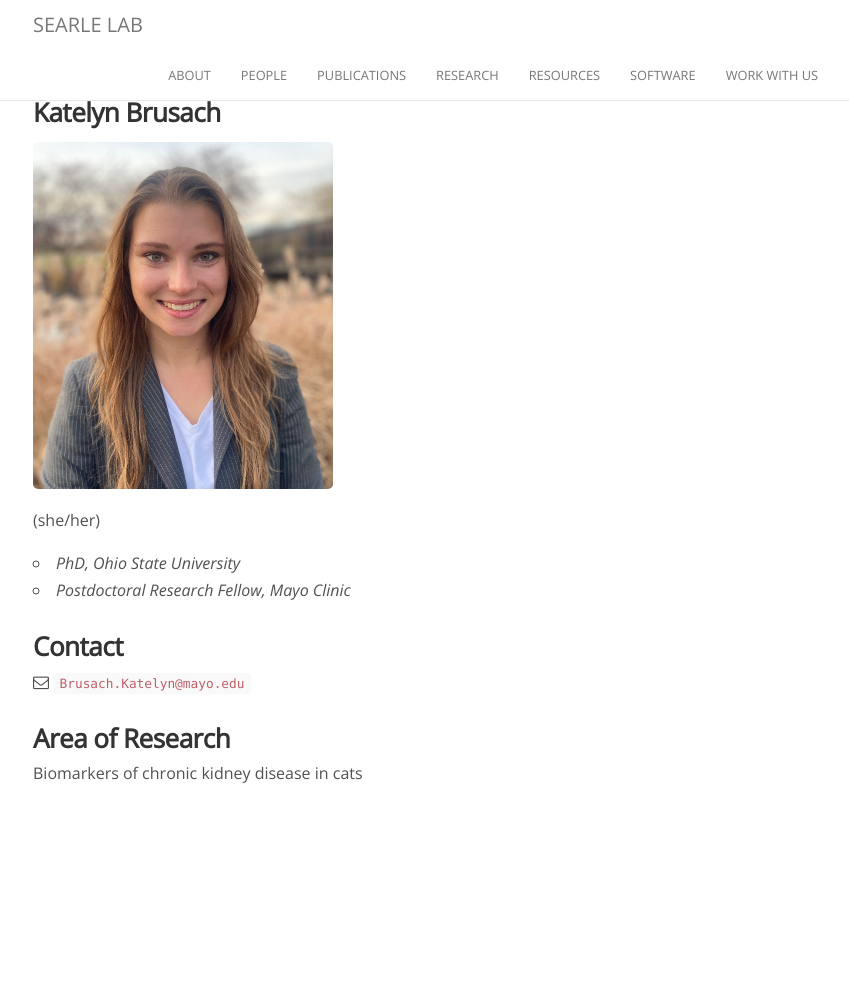
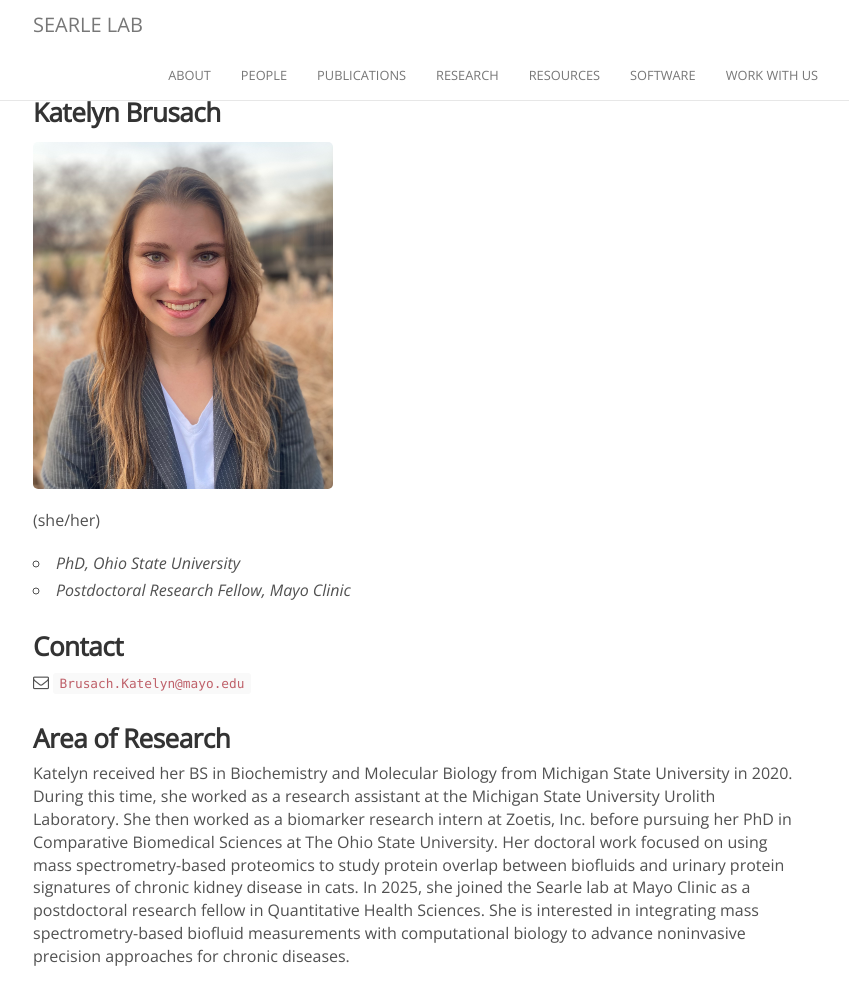
Before and after one commit to searlelab/searlelab.github.io, a Jekyll site: the page built from _people/katelyn_brusach.md, in a window 1280 px wide and 988 px high. Shown: the whole window, without its empty margins (222-1071 px from the left). Built offline with Jekyll 4.4.1, drawn with Linux system fonts in a browser that asks for light colours; nearby versions of some CDN libraries; comment, search, counter and statistics services are not loaded.

Commit message:
Update Katelyn Brusach's profile with research details
Expanded Katelyn Brusach's research background and education details.

```diff
--- a/_people/katelyn_brusach.md
+++ b/_people/katelyn_brusach.md
@@ -17,4 +17,4 @@ joined: 2022
 <i class="fa fa-envelope-o"></i> `Brusach.Katelyn@mayo.edu`
 
 ### Area of Research
-Biomarkers of chronic kidney disease in cats
+Katelyn received her BS in Biochemistry and Molecular Biology from Michigan State University in 2020. During this time, she worked as a research assistant at the Michigan State University Urolith Laboratory. She then worked as a biomarker research intern at Zoetis, Inc. before pursuing her PhD in Comparative Biomedical Sciences at The Ohio State University. Her doctoral work focused on using mass spectrometry-based proteomics to study protein overlap between biofluids and urinary protein signatures of chronic kidney disease in cats. In 2025, she joined the Searle lab at Mayo Clinic as a postdoctoral research fellow in Quantitative Health Sciences. She is interested in integrating mass spectrometry-based biofluid measurements with computational biology to advance noninvasive precision approaches for chronic diseases.
```
